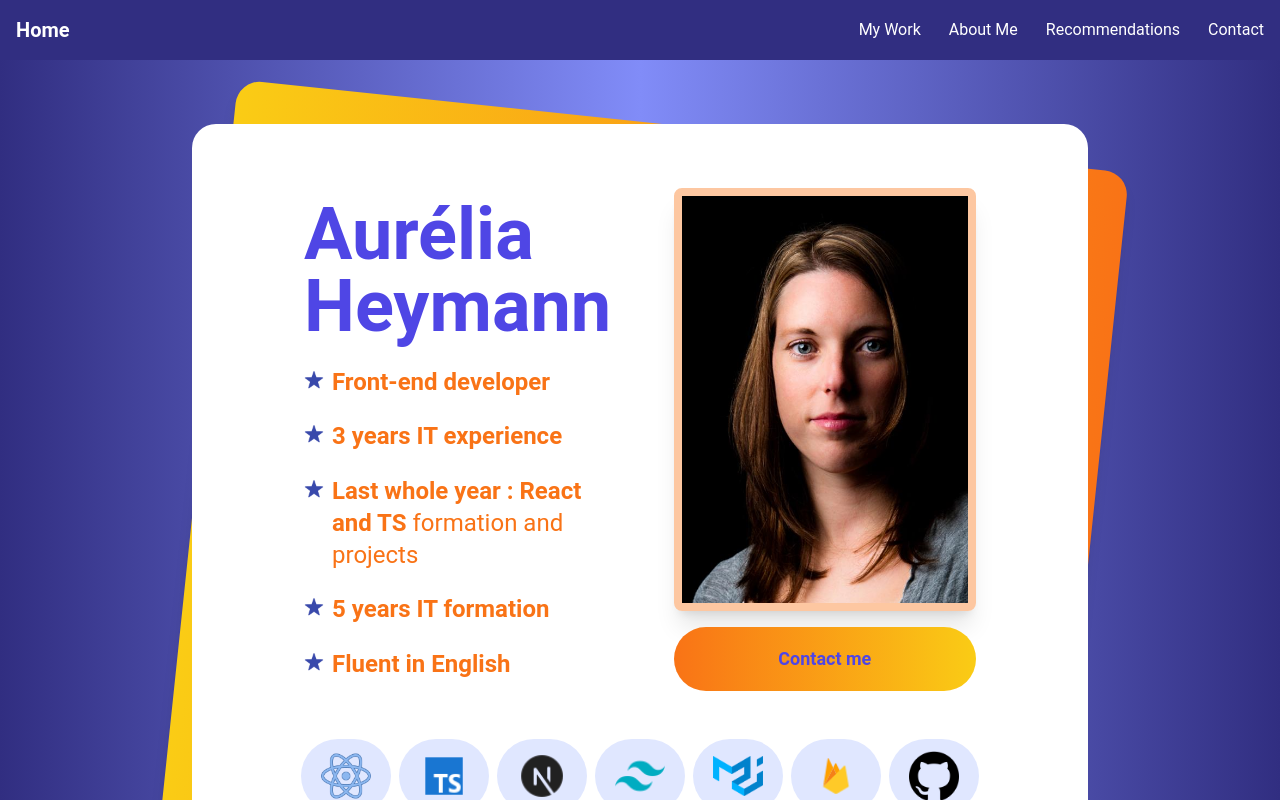
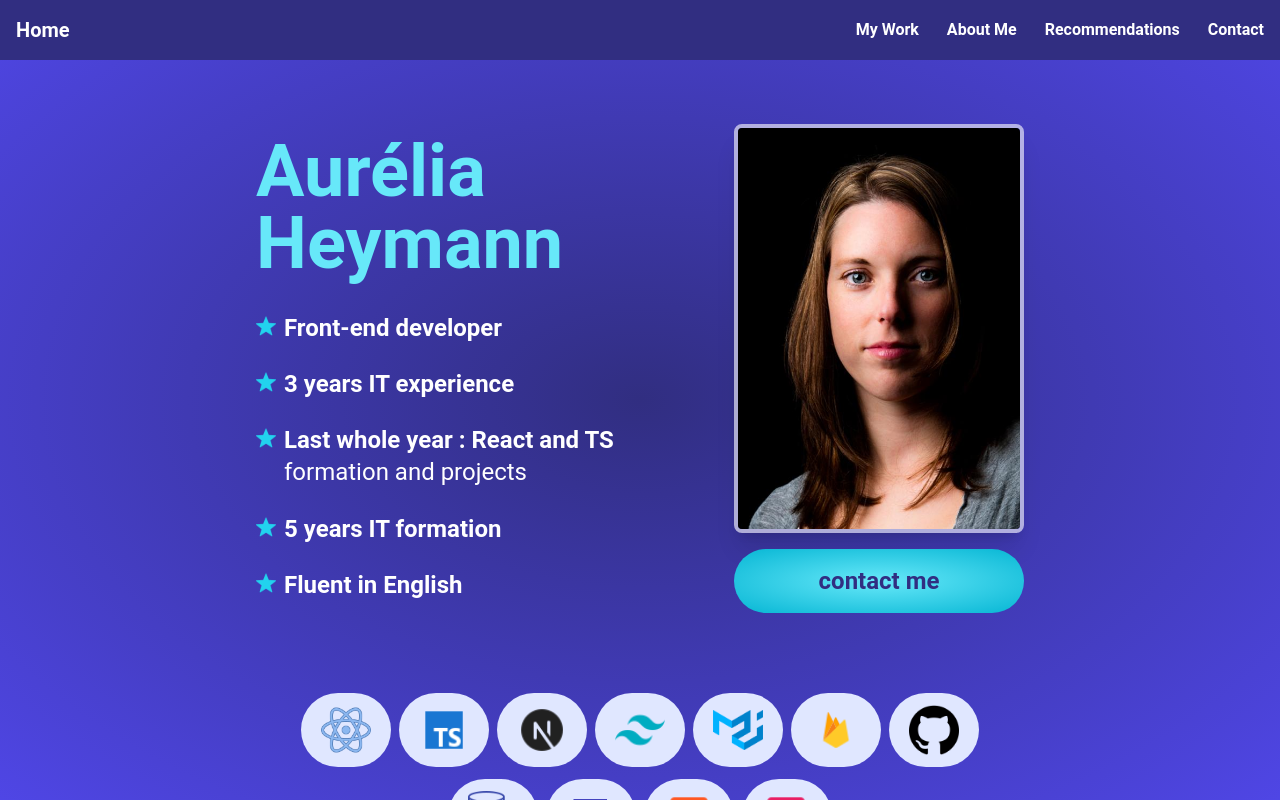
Before and after one commit to Aurelia77/portfolio2024, a Next.js app: page / in a window 1280 px wide. Shown: the top 800 px of the page. Built offline with nearby package versions, Linux system fonts and the light colour scheme.

Commit message:
Debut changement nouveau design

```diff
--- a/src/app/layout.tsx
+++ b/src/app/layout.tsx
@@ -28,19 +28,26 @@ export default function RootLayout({
   return (
     <html lang="en">
       <body
-        // bg-gradient-radial from-indigo-200 to-indigo-900
-        className="
-        bg-gradient-to-r
-        from-indigo-900
-        via-indigo-400
-        to-indigo-900
+        // bg-gradient-to-r
+        // from-indigo-900
+        // via-indigo-400
+        // to-indigo-900
+        className="bg-gradient-radial from-indigo-900 to-indigo-600
         h-screen
         "
       >
-
         <PortfolioContextProvider>
           <Navbar />
-          {children}
+          <div
+            // shadow-lg
+            className="
+                        relative
+                        px-4 mt-4
+                        py-2 sm:py-6 md:py-8 lg:py-12
+                        max-w-xl md:max-w-2xl lg:max-w-4xl
+                        mx-auto">
+            {children}
+          </div>
         </PortfolioContextProvider>
       </body>
     </html>
--- a/src/app/page.tsx
+++ b/src/app/page.tsx
@@ -11,23 +11,25 @@ export default function HomePage() {
 
   return (
     <div>
-      <div className="flex flex-col justify-center text-indigo-600 mt-8 sm:mt-16"
+      <div
       // min-h-[90vh]
       // sm:min-h-screen
       >
         <div className="
-                    relative
                     sm:mx-auto
                     sm:w-full
+                    flex flex-col justify-center
+                    gap-6
+                    lg:gap-20
                     "
         // sm:max-w-4xl
         >
           {/* A voir si mieux ORANGE ou BLEU ??? et ROTATE 6 ou 12 ??? */}
           {/* inset-0 définit top, right, bottom, et left à 0. */}
-          <div className="absolute inset-0 bg-gradient-to-r from-yellow-400 to-orange-500 shadow-lg transform -skew-y-6 sm:skew-y-0 sm:rotate-6 sm:rounded-3xl sm:p-12 max-w-xl md:max-w-2xl lg:max-w-4xl mx-auto"></div>
+          {/* <div className="absolute inset-0 bg-gradient-to-r from-yellow-400 to-orange-500 shadow-lg transform -skew-y-6 sm:skew-y-0 sm:rotate-6 sm:rounded-3xl sm:p-12 max-w-xl md:max-w-2xl lg:max-w-4xl mx-auto"></div> */}
           {/* <div className="absolute inset-0 bg-gradient-to-r from-blue-300 to-blue-400 shadow-lg transform -skew-y-6 sm:skew-y-0 sm:rotate-6 sm:rounded-3xl"></div> */}
           {/* <div className="absolute inset-0 bg-gradient-to-r from-blue-200 to-blue-300 shadow-lg transform -skew-y-6 sm:skew-y-0 sm:rotate-6 sm:rounded-3xl"></div> */}
-          <div
+          {/* <div
             // shadow-lg
             className="
                         relative
@@ -36,15 +38,15 @@ export default function HomePage() {
                         bg-white
                         sm:rounded-3xl sm:p-12 lg:p-16
                         max-w-xl md:max-w-2xl lg:max-w-4xl
-                        mx-auto">
-            {/* <div className="relative px-4 py-10 bg-white shadow-lg sm:rounded-3xl sm:p-12"> */}
-            {/* <div className="max-w-xl mx-auto"> */}
-            <Presentation />
-            <Skills />
-          </div>
+                        mx-auto"> */}
+          {/* <div className="relative px-4 py-10 bg-white shadow-lg sm:rounded-3xl sm:p-12"> */}
+          {/* <div className="max-w-xl mx-auto"> */}
+          <Presentation />
+          <Skills />
+          {/* </div>*/}
+          <Projects />
         </div>
       </div>
-      <Projects />
 
       {/* More (links) */}
       {/* <div className="mt-16 flex flex-wrap justify-around gap-7">
--- a/src/components/Navbar.tsx
+++ b/src/components/Navbar.tsx
@@ -9,12 +9,13 @@ import { usePortfolioContextProvider } from '@/context/portfolioContext';
 export default function Navbar() {
     const [isOpen, setIsOpen] = React.useState(false);
 
+    // BESOIN ????????
     const links = usePortfolioContextProvider()
 
     console.log("links", links)
 
     return (
-        <nav className="bg-indigo-900 text-white p-4 flex justify-between items-center">
+        <nav className="bg-indigo-900 text-white font-semibold p-4 flex justify-between items-center">
             <Link href="/" passHref>
                 <span className="font-bold text-xl cursor-pointer">Home</span>
             </Link>
@@ -26,13 +27,13 @@ export default function Navbar() {
                 >
                     {isOpen
                         ? <Image
-                            src="/images/white-cross.png"
+                            src="/images/icons/white-cross.png"
                             alt="Menu"
                             width={24}
                             height={24}
                         />
                         : <Image
-                            src="/images/burger-menu.png"
+                            src="/images/icons/burger-menu.png"
                             alt="Menu"
                             width={24}
                             height={24}
--- a/src/components/Presentation.tsx
+++ b/src/components/Presentation.tsx
@@ -21,21 +21,21 @@ export default function Presentation() {
     }
 
     return <div
-        className='flex justify-between gap-5 max-w-2xl m-auto'
+        className='flex justify-between gap-5 max-w-3xl m-auto'
     //                className='flex justify-between gap-5 max-w-3xl m-auto max-h-52'
 
     >
         {/* TEXTE */}
-        <div className='w-[45%] flex flex-col justify-around'>
+        <div className='text-cyan-300 w-[60%] flex flex-col justify-around'>
             <motion.h1
-                className="text-lg sm:text-2xl md:text-4xl lg:text-5xl font-semibold"
+                className="md:text-4xl lg:text-5xl font-semibold mb-2"
                 initial="hidden"
                 animate="visible"
                 variants={variants}
             >
                 <p>
                     {/* Hello! I&apos;m<br /> */}
-                    <span className='text-2xl sm:text-4xl md:text-6xl lg:text-7xl'> Aurélia Heymann</span>
+                    <span className='text-3xl sm:text-4xl md:text-6xl lg:text-7xl'> Aurélia Heymann</span>
                 </p>
             </motion.h1>
 
@@ -43,7 +43,7 @@ export default function Presentation() {
                 <motion.div
                     key={index}
                     className="text-sm sm:text-lg md:text-xl lg:text-2xl
-                     text-orange-500 flex items-start gap-2
+                     text-white flex items-start gap-2
                      "
                     // text-gray-600
                     initial="hidden"
@@ -53,7 +53,7 @@ export default function Presentation() {
                 // transition={{ delay: 0.5 }}
                 >
                     <Image
-                        src="/images/icons/blue-star.png"
+                        src="/images/icons/star-cyan.png"
                         alt="Right arrow"
                         width={20}
                         height={20}
@@ -66,7 +66,7 @@ export default function Presentation() {
         </div>
 
         {/* PHOTO (2 tailles de portrait selon la taille de l'écran)  + btn CONTACT ME */}
-        <div className="relative rounded-lg w-[45%] h-[80%]
+        <div className="relative rounded-lg w-[38%] h-[70%]
              "
         // overflow-hidden
         >
@@ -77,7 +77,7 @@ export default function Presentation() {
                 src="/images/portrait3.png"
                 alt="Portrait Aurélia Heymann"
                 // className="hidden rounded-lg shadow-lg w-full h-full md:block"
-                className="hidden rounded-lg shadow-xl border-8 border-opacity-40 border-orange-500 w-full h-full md:block "
+                className="hidden rounded-lg shadow-xl border-4 border-white border-opacity-60 w-full h-full md:block "
             />
             <motion.img
                 initial={{ opacity: 0 }}
@@ -85,8 +85,7 @@ export default function Presentation() {
                 transition={{ duration: 1 }}
                 src="/images/portrait2.png"
                 alt="Portrait Aurélia Heymann"
-                className="rounded-lg shadow-lg border-4 border-opacity-40 border-orange-500 w-full h-full md:hidden"
-
+                className="rounded-lg shadow-lg border-4 border-white border-opacity-60 w-full h-full md:hidden"
             />
             <motion.div
                 initial={{ scale: 1, opacity: 0 }}
@@ -100,9 +99,13 @@ export default function Presentation() {
                             boxShadow: "0 0 10px 0 rgba(0, 0, 0, 0.3)",
                             transition: { duration: 0.1 }
                         }}
-                        className="flex justify-center items-center font-bold text-lg py-2 px-4 rounded-full w-full mt-4 transition duration-200 ease-in-out transform hover:shadow-lg bg-gradient-to-r from-orange-500 to-yellow-400 h-16"
+                        className="flex justify-center items-center font-bold
+                        text-base sm:text-2xl
+                        uppercase sm:lowercase
+                        py-[4%] sm:py-2 px-4
+                        rounded-full w-full mt-4 transition duration-200 ease-in-out transform hover:shadow-lg bg-gradient-radial from-cyan-300 to-cyan-500 h-16 text-indigo-900"
                     >
-                        Contact me
+                        Contact&nbsp;me
                     </motion.button>
                 </Link>
             </motion.div>
--- a/src/components/Projects.tsx
+++ b/src/components/Projects.tsx
@@ -72,8 +72,7 @@ export default function Projects() {
 
     return (
         <div
-            className="mx-auto bg-white
-mt-40 absolute left-0 rounded-3xl">
+            className="mx-auto bg-white left-0 rounded-3xl">
 
 
             {/* // absolute */}
--- a/src/components/Skills.tsx
+++ b/src/components/Skills.tsx
@@ -21,15 +21,17 @@ export default function Skills() {
     ];
 
     return (
-        <div className="mt-12">
-            <div className="flex flex-wrap justify-center gap-1 sm:gap-2">
+        <div>
+            <div className="flex flex-wrap justify-center max-w-[80%] m-auto
+                gap-[1%] sm:gap-2
+                ">
                 {skills.map((skill, index) => (
                     <motion.span
                         key={index}
                         className="
+                                rounded-full bg-indigo-100 cursor-pointer mb-1
                                 px-3 py-2 md:px-5 md:py-3
-                                text-sm sm:text-base md:text-lg lg:text-xl rounded-full
-                                bg-indigo-100 cursor-pointer
+                                text-sm sm:text-base md:text-lg lg:text-xl
                                 "
                         // bg-yellow-400
                         initial={{ opacity: 0, y: -10 }}
@@ -45,11 +47,20 @@ export default function Skills() {
                             skew: 20
                         }}
                     >
+                        {/* Taille des images différentes en fonction de la taille de l'écran */}
                         <Image
+                            className='hidden sm:block'
                             src={`/images/icons/${skill.icon}`}
                             alt={skill.name + " icon"}
                             width={50}
                             height={50}
+                        />
+                        <Image
+                            className='block sm:hidden'
+                            src={`/images/icons/${skill.icon}`}
+                            alt={skill.name + " icon"}
+                            width={25}
+                            height={25}
                         />
                     </motion.span>
                 ))}
```
Also changed, not shown: public/images/icons/star-cyan.png (added).
